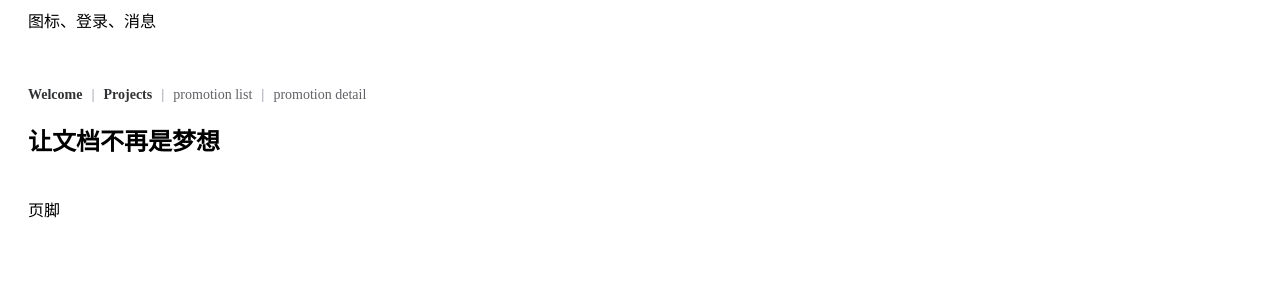
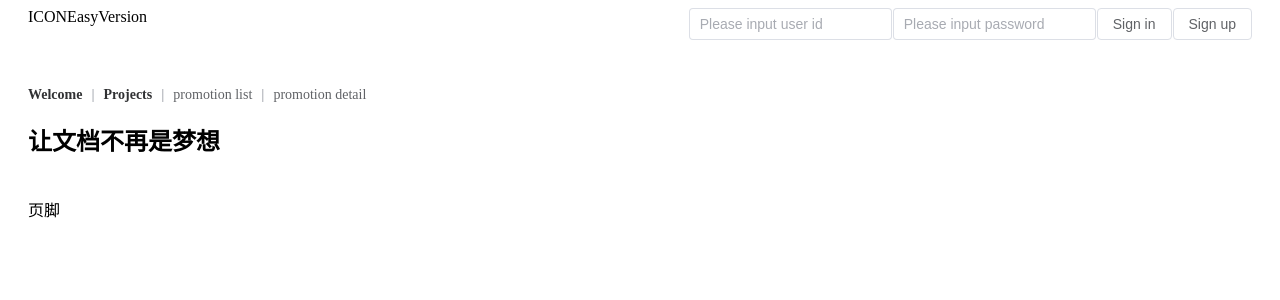
Before and after one commit to easyversion/easyversion, a Vue app in the folder ui/easyversion/: page / in a window 1280 px wide. Shown: the top 300 px of the page. Built offline with nearby package versions, Linux system fonts and the light colour scheme.

Commit message:
On the go

```diff
--- a/ui/easyversion/src/App.vue
+++ b/ui/easyversion/src/App.vue
@@ -1,7 +1,9 @@
 <template>
     <div>
         <el-container>
-            <el-header>图标、登录、消息</el-header>
+            <el-header>
+                <TheHeader />
+            </el-header>
             <el-main>
                 <el-breadcrumb separator="|">
                     <el-breadcrumb-item :to="{ path: '/' }">Welcome</el-breadcrumb-item>
@@ -19,6 +21,7 @@
 <script setup lang="ts">
 import { onMounted, ref } from 'vue';
 import { useRouter, useRoute } from 'vue-router'
+import TheHeader from './components/TheHeader/TheHeader.vue'
 
 onMounted(() => {
     useRouter().push('/')
--- /dev/null
+++ b/ui/easyversion/src/components/TheHeader/TheHeader.vue
@@ -0,0 +1,35 @@
+<template>
+    <el-row justify="end">
+        <el-col :span="12">
+            <span>ICON</span><span>EasyVersion</span>
+        </el-col>
+        <el-col :span="12">
+            <el-row justify="end" gutter="1">
+                <el-col span="6">
+                    <el-input v-model="user_id" type="text" placeholder="Please input user id" />
+                </el-col>
+                <el-col span="6">
+                    <el-input v-model="user_password" type="password" placeholder="Please input password" show-password />
+                </el-col>
+                <el-col span="6">
+                    <el-button>Sign in</el-button>
+                </el-col>
+                <el-col span="6">
+                    <el-button>Sign up</el-button>
+                </el-col>
+            </el-row>
+        </el-col>
+    </el-row>
+</template>
+
+<script setup lang="ts">
+import { ref } from 'vue';
+import type { Ref } from 'vue'
+import { reactive } from 'vue';
+
+const user_id = ref('')
+const user_password = ref('')
+
+</script>
+
+<style scoped></style>
```
